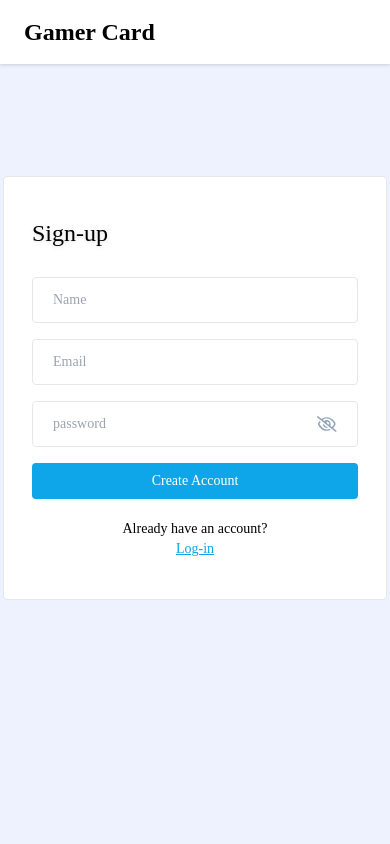
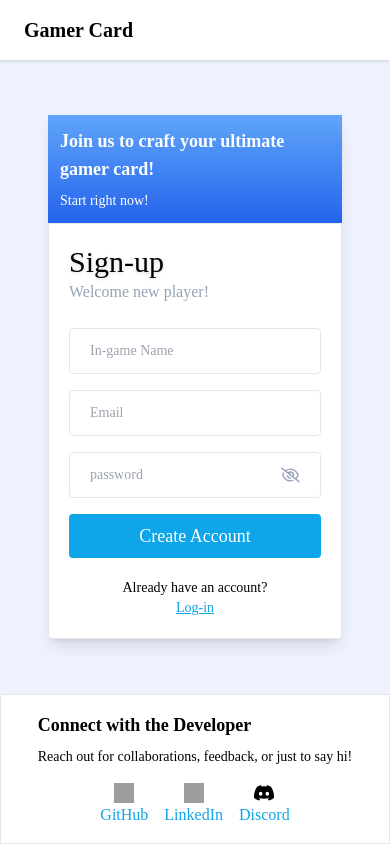
Before and after one commit to antamayo1/GamerID, a React (Vite) app: page /SignUp in a window 390 px wide. Built offline with nearby package versions, Linux system fonts and the light colour scheme; grey boxes are pictures that could not be loaded; a web font is replaced by a local one.

Commit message:
added the footer on all pages and added responsiveness

```diff
--- a/src/components/Info/LoginIntro.jsx
+++ b/src/components/Info/LoginIntro.jsx
@@ -1,11 +1,11 @@
 import React from 'react'
 
-const LoginIntro = () => {
+const LoginIntro = ({header, message}) => {
     return (
     <>
-        <div className="flex flex-col justify-center bg-gradient-to-b from-blue-400 to-blue-600 text-white p-8 rounded-lg md:rounded-l-lg ">
-            <h1 className="text-4xl font-bold">Create your unique Gamer Card!</h1>
-            <p className="mt-2 text-xl">Showcase achievements and elevate your gaming persona!</p>
+        <div className="flex flex-col justify-center bg-gradient-to-b from-blue-400 to-blue-600 text-white md:p-8 p-3">
+            <h1 className="md:text-4xl font-bold text-lg">{header}</h1>
+            <p className="mt-2 md:text-2xl text-sm">{message}</p>
         </div>
     </>
     );
--- a/src/components/Navbar/Footer.jsx
+++ b/src/components/Navbar/Footer.jsx
@@ -3,26 +3,26 @@ import React from 'react'
 const Footer = () => {
     return (
         <>
-        <footer class="text-foreground py-4 px-4 md:px-8 bg-white border-t-slate-200 border">
+        <footer class="py-4 px-4 md:px-8 bg-white border-t-slate-200 border">
             <div class="max-w-6xl mx-auto flex flex-col md:flex-row items-center justify-between">
                 <div class="mb-4 md:mb-0">
-                    <h3 class="text-lg font-bold mb-2">Connect with the Developer</h3>
-                    <p class="text-sm">Reach out for collaborations, feedback, or just to say hi!</p>
+                    <h3 class="md:text-2xl font-bold mb-2 text-lg">Connect with the Developer</h3>
+                    <p class="md:text-lg text-sm">Reach out for collaborations, feedback, or just to say hi!</p>
                 </div>
                 <div class="flex space-x-4">
                     <div className='flex flex-col items-center justify-center'>
-                        <img undefinedhidden="true" alt="GitHub" className='h-8 w-8' src="https://github.githubassets.com/assets/GitHub-Mark-ea2971cee799.png" />
+                        <img undefinedhidden="true" alt="GitHub" className='md:h-8 md:w-8 h-5 w-5' src="https://github.githubassets.com/assets/GitHub-Mark-ea2971cee799.png" />
                         <a href="https://github.com/antamayo1" class="text-primary hover:underline">
                         GitHub</a>
                     </div>
                     <div className='flex flex-col items-center justify-center'>
-                        <img undefinedhidden="true" alt="GitHub" className='h-8 w-8' src="https://content.linkedin.com/content/dam/me/business/en-us/amp/brand-site/v2/bg/LI-Bug.svg.original.svg" />
+                        <img undefinedhidden="true" alt="GitHub" className='md:h-8 md:w-8 h-5 w-5' src="https://content.linkedin.com/content/dam/me/business/en-us/amp/brand-site/v2/bg/LI-Bug.svg.original.svg" />
                         <a href="https://linkedin.com/in/ajtamayo" class="text-primary hover:underline">
                         LinkedIn</a>
                     </div>
 
                     <div className='flex flex-col items-center justify-center'>
-                        <svg xmlns="http://www.w3.org/2000/svg" fill="currentColor" class="bi bi-discord h-8 w-8" viewBox="0 0 16 16">
+                        <svg xmlns="http://www.w3.org/2000/svg" fill="currentColor" class="bi bi-discord md:h-8 md:w-8 h-5 w-5" viewBox="0 0 16 16">
                             <path d="M13.545 2.907a13.2 13.2 0 0 0-3.257-1.011.05.05 0 0 0-.052.025c-.141.25-.297.577-.406.833a12.2 12.2 0 0 0-3.658 0 8 8 0 0 0-.412-.833.05.05 0 0 0-.052-.025c-1.125.194-2.22.534-3.257 1.011a.04.04 0 0 0-.021.018C.356 6.024-.213 9.047.066 12.032q.003.022.021.037a13.3 13.3 0 0 0 3.995 2.02.05.05 0 0 0 .056-.019q.463-.63.818-1.329a.05.05 0 0 0-.01-.059l-.018-.011a9 9 0 0 1-1.248-.595.05.05 0 0 1-.02-.066l.015-.019q.127-.095.248-.195a.05.05 0 0 1 .051-.007c2.619 1.196 5.454 1.196 8.041 0a.05.05 0 0 1 .053.007q.121.1.248.195a.05.05 0 0 1-.004.085 8 8 0 0 1-1.249.594.05.05 0 0 0-.03.03.05.05 0 0 0 .003.041c.24.465.515.909.817 1.329a.05.05 0 0 0 .056.019 13.2 13.2 0 0 0 4.001-2.02.05.05 0 0 0 .021-.037c.334-3.451-.559-6.449-2.366-9.106a.03.03 0 0 0-.02-.019m-8.198 7.307c-.789 0-1.438-.724-1.438-1.612s.637-1.613 1.438-1.613c.807 0 1.45.73 1.438 1.613 0 .888-.637 1.612-1.438 1.612m5.316 0c-.788 0-1.438-.724-1.438-1.612s.637-1.613 1.438-1.613c.807 0 1.451.73 1.438 1.613 0 .888-.631 1.612-1.438 1.612"/>
                         </svg>
                         <a href=" https://discordapp.com/users/.patani" class="text-primary hover:underline">
--- a/src/components/Navbar/Navbar.jsx
+++ b/src/components/Navbar/Navbar.jsx
@@ -14,8 +14,8 @@ const Navbar = ({userInfo}) => {
 
     return (
         <>
-            <nav className="bg-white flex items-center justify-between px-6 py-2 drop-shadow w-screen sticky">
-                <h2 className="md:text-4xl text-2xl text-black py-2 font-bold">Gamer Card</h2>
+            <nav className="bg-white flex items-center justify-between px-6 py-2 drop-shadow w-dvw">
+                <h2 className="md:text-4xl text-xl text-black py-2 font-bold">Gamer Card</h2>
                 <ProfileInfo
                     userInfo={ userInfo } onLogout={ onLogout }
                 />
--- a/src/pages/Home/Home.jsx
+++ b/src/pages/Home/Home.jsx
@@ -9,6 +9,7 @@ import axiosInstance from '../../utils/axiosInstance';
 import Toast from '../../components/ToastMessage/Toast';
 import EmptyCard from '../../components/Cards/EmptyCard';
 import addGameImage from "../../assets/addGame.svg"
+import Footer from '../../components/Navbar/Footer';
 
 
 const Home = () => {
@@ -102,6 +103,7 @@ const Home = () => {
 
     return (
         <>
+        <div className='flex justify-between flex-col h-dvh'>
             <Navbar userInfo={userInfo}/>
             <div className="container mx-auto w-1/2">
                 {allGames.length > 0 ? <div className='grid grid-cols-1 gap-4 mt-4'>
@@ -153,6 +155,8 @@ const Home = () => {
                 onClose={handleCloseToast}
             />
 
+            <Footer />
+        </div>
         </>
     )
 }
--- a/src/pages/Login/Login.jsx
+++ b/src/pages/Login/Login.jsx
@@ -4,8 +4,8 @@ import { Link, useNavigate } from "react-router-dom"
 import PasswordInput from '../../components/Input/PasswordInput'
 import { validateEmail } from '../../utils/helper'
 import axiosInstance from '../../utils/axiosInstance'
-import LoginIntro from '../../components/Info/LoginIntro'
 import Footer from '../../components/Navbar/Footer'
+import LoginIntro from '../../components/Info/loginIntro'
 
 const Login = () => {
 
@@ -53,17 +53,17 @@ const Login = () => {
         <>
         <div className='flex justify-between flex-col h-dvh'>
             <Navbar />
-            <div className="flex flex-col md:flex-row md:max-w-2xl bg-background rounded shadow-lg max-w-md mx-auto m-xl">
-                <LoginIntro />
-                <div className="flex items-center justify-center border rounded bg-white px-4 py-10">
+            <div className="flex flex-col md:flex-row md:max-w-2xl bg-background rounded shadow-lg max-w-md md:mx-auto m-xl mx-12">
+                <LoginIntro  header="Create your unique Gamer Card!" message="Showcase achievements and elevate your gaming persona!"/>
+                <div className="flex items-center justify-center border rounded bg-white md:px-4 md:py-10 px-2 py-5">
                     <form onSubmit={handleLogin} className="w-56">
-                        <h4 className="text-3xl drop-shadow">Log In</h4>
+                        <h4 className="drop-shadow md:text-4xl text-3xl">Log In</h4>
                         <p className="text-muted-foreground text-slate-400">Welcome back!</p>
                         <p className="text-muted-foreground mb-7 text-slate-400">Please log in to your account!</p>
                         <input type="email" placeholder="Email" className="input-box" value={email} onChange={(e) => setEmail(e.target.value)}/>
                         <PasswordInput value={password} onChange={(e) => setPassword(e.target.value)}/>
                         {error && <p className="text-red-500 text-2xs pb-1">{error}</p>}
-                        <button type="submit" className="btn-primary">
+                        <button type="submit" className="btn-primary text-lg">
                             Log in
                         </button>
                         <p className="text-sm text-center mt-4">
--- a/src/pages/SignUp/SignUp.jsx
+++ b/src/pages/SignUp/SignUp.jsx
@@ -4,6 +4,8 @@ import PasswordInput from '../../components/Input/PasswordInput';
 import { Link, useNavigate } from "react-router-dom"
 import { validateEmail } from '../../utils/helper';
 import axiosInstance from '../../utils/axiosInstance';
+import Footer from '../../components/Navbar/Footer';
+import LoginIntro from '../../components/Info/loginIntro';
 
 const SignUp = () => {
 
@@ -58,16 +60,19 @@ const SignUp = () => {
 
     return (
         <>
-            <Navbar/>
-            <div className="flex items-center justify-center mt-28">
-                <div className="w-96 border rounded bg-white px-7 py-10">
+        <div className='flex justify-between flex-col h-dvh'>
+            <Navbar />
+            <div className="flex flex-col md:flex-row md:max-w-2xl bg-background rounded shadow-lg max-w-md md:mx-auto m-xl mx-12">
+                <LoginIntro header="Join us to craft your ultimate gamer card!" message="Start right now!"/>
+                <div className=" border rounded bg-white md:px-7 md:py-10 px-5 py-5">
                     <form onSubmit={handleSignUp}>
-                        <h4 className="text-2xl mb-7 drop-shadow">Sign-up</h4>
-                        <input type="text" placeholder="Name" className="input-box" value={name} onChange={(e) => setName(e.target.value)}></input>
+                        <h4 className="text-3xl drop-shadow">Sign-up</h4>
+                        <p className="text-muted-foreground text-slate-400 mb-6">Welcome new player!</p>
+                        <input type="text" placeholder="In-game Name" className="input-box" value={name} onChange={(e) => setName(e.target.value)}></input>
                         <input type="text" placeholder="Email" className="input-box" value={email} onChange={(e) => setEmail(e.target.value)}></input>
                         <PasswordInput value={password} onChange={(e) => setPassword(e.target.value)}/>
                         {error && <p className="text-red-500 text-xs pb-1">{error}</p>}
-                        <button type="submit" className="btn-primary">
+                        <button type="submit" className="btn-primary text-lg">
                             Create Account
                         </button>
                         <p className="text-sm text-center mt-4">
@@ -81,6 +86,8 @@ const SignUp = () => {
                     </form>
                 </div>
             </div>
+            <Footer />
+        </div>
         </>
     )
 }
```
